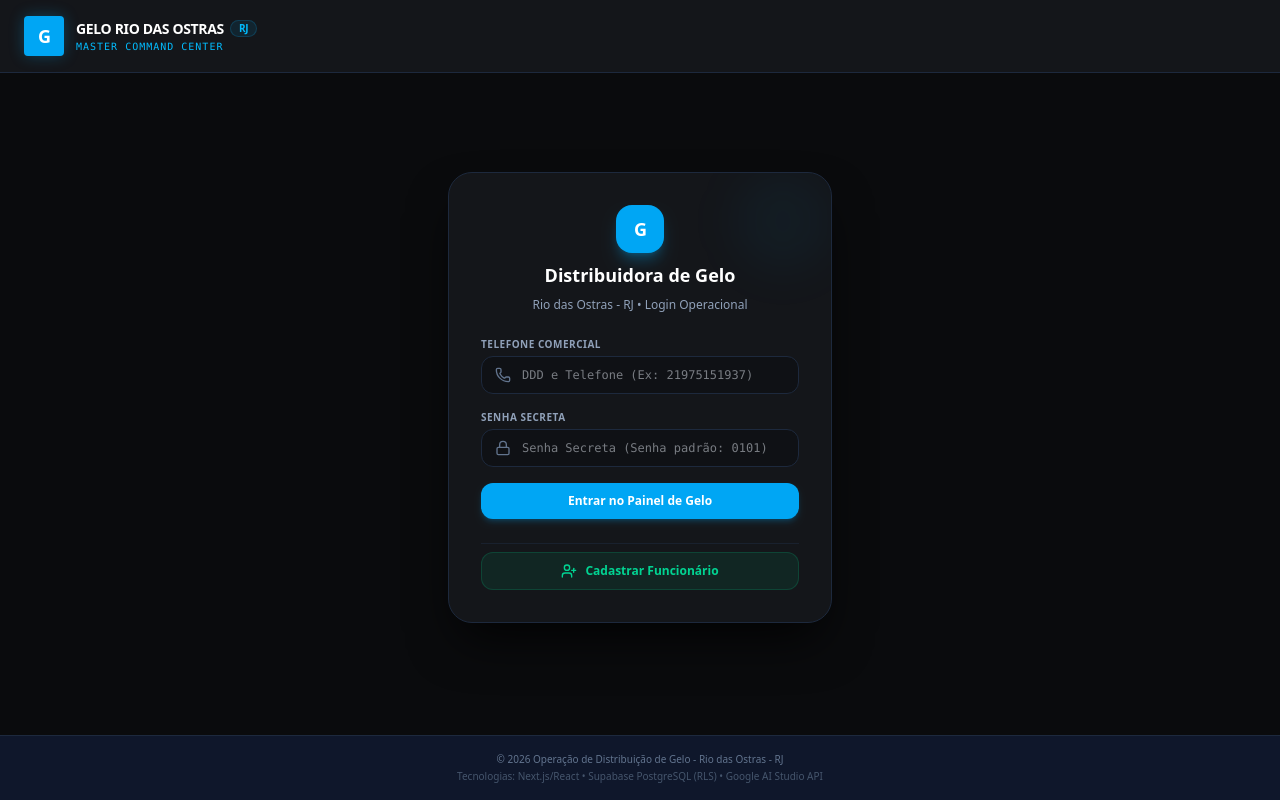
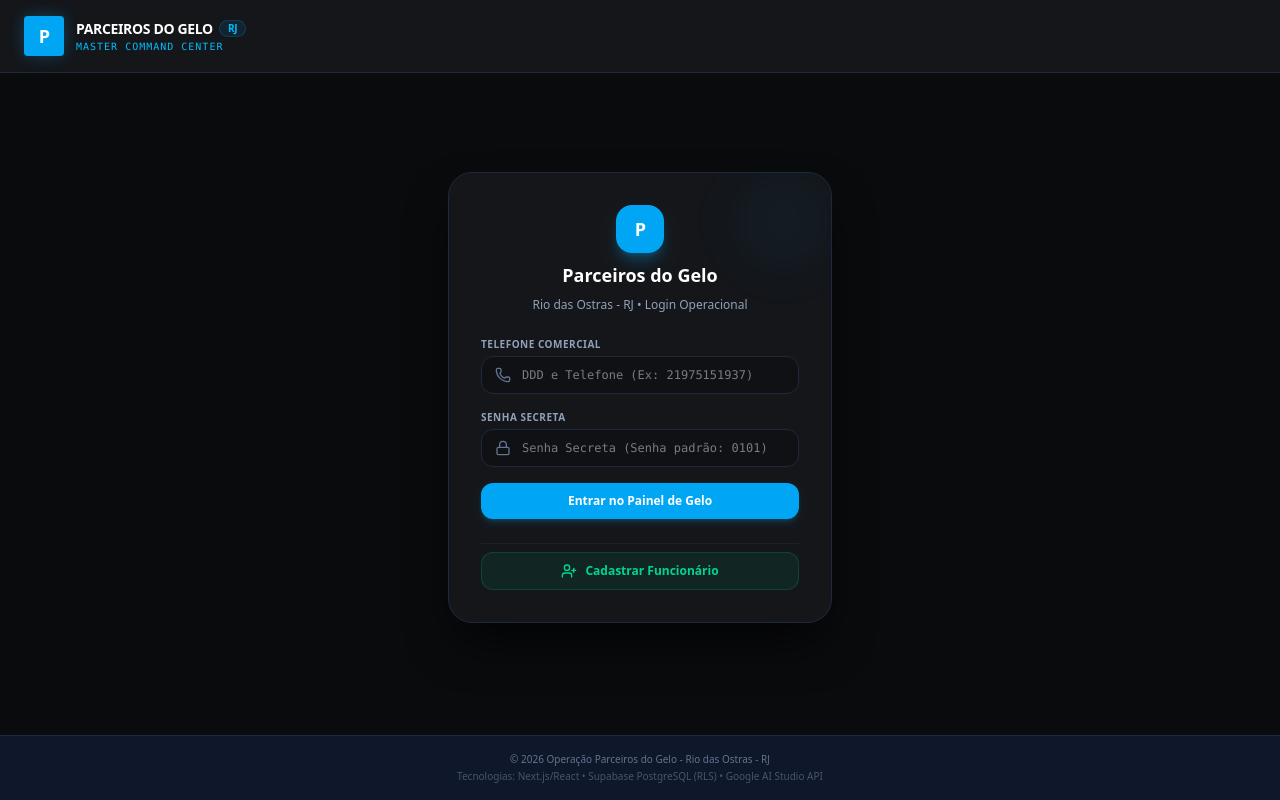
Before and after one commit to parceirosdogelo-cmyk/SOGELO, a React (Vite) app: page / in a window 1280 px wide. Built offline with nearby package versions, Linux system fonts and the light colour scheme.

Commit message:
refactor: update application branding to Parceiros do Gelo
Standardize the application name across the header, login components, and dashboard to reflect the official branding.

```diff
--- a/src/App.tsx
+++ b/src/App.tsx
@@ -278,11 +278,11 @@
         <div className="max-w-7xl mx-auto px-6 py-4 flex justify-between items-center">
           <div className="flex items-center gap-3">
             <div className="w-10 h-10 bg-sky-500 rounded flex items-center justify-center shadow-[0_0_15px_rgba(14,165,233,0.3)]">
-              <span className="font-black text-white text-lg tracking-tighter">G</span>
+              <span className="font-black text-white text-lg tracking-tighter">P</span>
             </div>
             <div>
               <h1 className="text-sm font-bold tracking-tight text-white flex items-center gap-1.5">
-                GELO RIO DAS OSTRAS
+                PARCEIROS DO GELO
                 <span className="text-[10px] bg-sky-500/10 text-sky-400 px-2 py-0.2 rounded-full font-semibold border border-sky-500/20">RJ</span>
               </h1>
               <p className="text-[10px] text-sky-400 font-mono tracking-widest uppercase">Master Command Center</p>
@@ -447,9 +447,9 @@
 
               <div className="text-center space-y-2">
                 <div className="mx-auto w-12 h-12 bg-sky-500 rounded-2xl flex items-center justify-center shadow-lg shadow-sky-500/30">
-                  <span className="font-black text-white text-lg tracking-tighter">G</span>
+                  <span className="font-black text-white text-lg tracking-tighter">P</span>
                 </div>
-                <h2 className="font-extrabold text-white text-lg">Distribuidora de Gelo</h2>
+                <h2 className="font-extrabold text-white text-lg">Parceiros do Gelo</h2>
                 <p className="text-xs text-slate-400">Rio das Ostras - RJ • Login Operacional</p>
               </div>
 
@@ -609,7 +609,7 @@
 
       {/* 3. APP FOOTER */}
       <footer className="bg-slate-900 border-t border-slate-800 text-slate-500 py-4 px-4 text-center text-[10px] shrink-0 leading-normal">
-        <p className="font-medium">© 2026 Operação de Distribuição de Gelo - Rio das Ostras - RJ</p>
+        <p className="font-medium">© 2026 Operação Parceiros do Gelo - Rio das Ostras - RJ</p>
         <p className="text-slate-600 mt-0.5">Tecnologias: Next.js/React • Supabase PostgreSQL (RLS) • Google AI Studio API</p>
       </footer>
     </div>
--- a/src/components/MasterDashboard.tsx
+++ b/src/components/MasterDashboard.tsx
@@ -463,7 +463,7 @@
             <h2 className="text-2xl font-bold mt-1 text-white">
               {isSocio ? `Olá Sócio, ${currentUserName || 'Sócio'}` : `Olá, ${currentUserName || 'Wagner Teixeira'}`}
             </h2>
-            <p className="text-slate-400 text-xs">Gestão operacional da Distribuidora de Gelo em Rio das Ostras - RJ</p>
+            <p className="text-slate-400 text-xs">Gestão operacional do Parceiros do Gelo em Rio das Ostras - RJ</p>
           </div>
           <div className="flex gap-2">
             <span className="text-xs bg-slate-800/80 border border-slate-700 py-1.5 px-3 rounded-xl flex items-center gap-1.5 font-mono text-slate-300">
```
